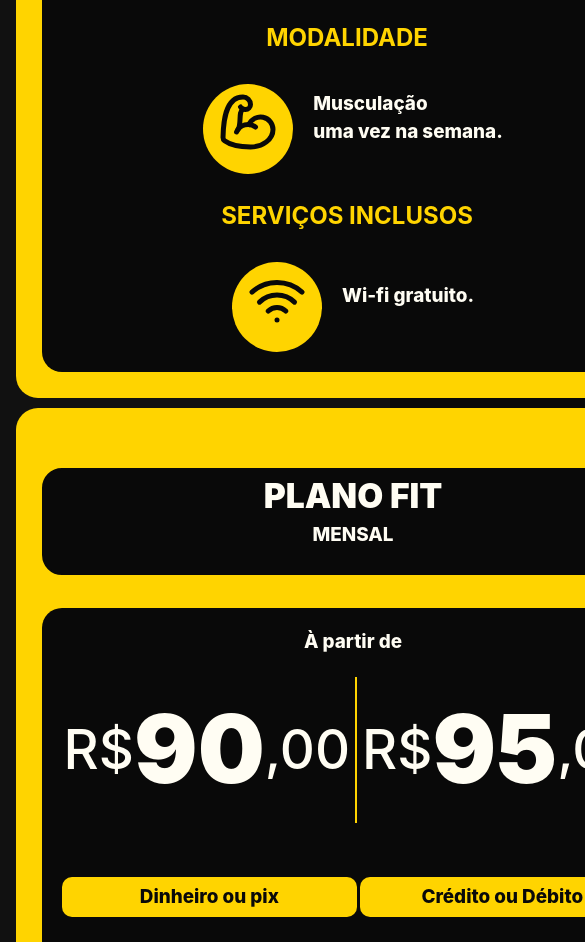
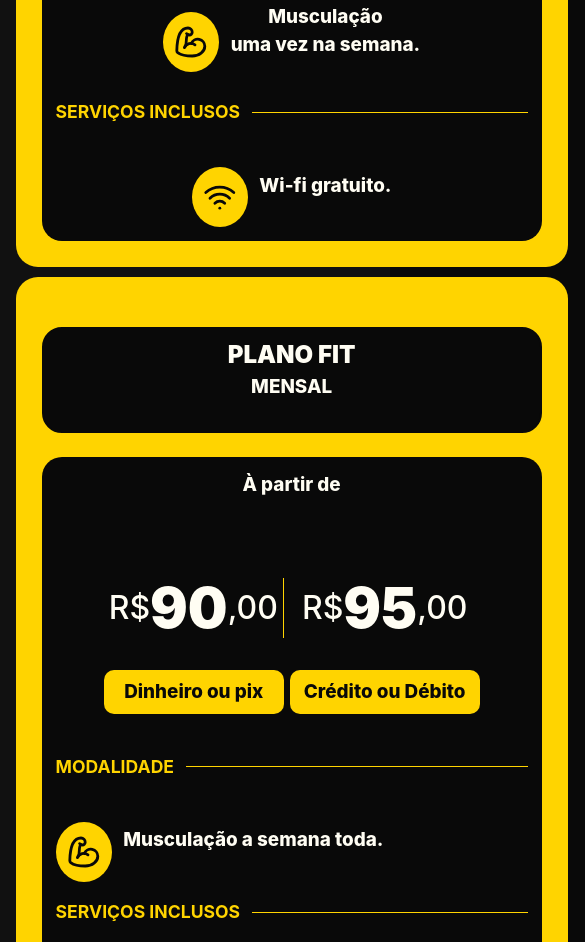
Before and after one commit to felipereira1890-debug/Landingpagesusifit, a plain HTML site: page index.html in a window 390 px wide. Shown: the part 8582-9524 px from the top of the page, 585 px wide, since content can reach past the window. Drawn offline with Linux system fonts and the light colour scheme.

Commit message:
resolvendo a responsividade

```diff
--- a/style.css
+++ b/style.css
@@ -547,178 +547,161 @@ a {
 
 .plans {
   background: #111;
+  padding: clamp(1.5rem, 5vw, 4rem) clamp(1rem, 4vw, 3rem);
 }
 
-
+/* 2 colunas no desktop, 1 no mobile, sem media query */
 .cardsplans {
   display: grid;
-  grid-template-columns:  1fr 1fr 1fr;
-  gap: 10px;
+  grid-template-columns: repeat(auto-fit, minmax(min(100%, 340px), 1fr));
+  gap: clamp(10px, 2vw, 20px);
   text-align: center;
-
+  max-width: 1200px;
+  margin-inline: auto;
 }
 
 .titleplans {
   background: var(--black);
-  font-size: 2.1rem;
+  font-size: clamp(1.5rem, 5vw, 2.1rem);
   color: var(--white);
   font-weight: 900;
   border-radius: 20px;
   border: 2px solid var(--black);
-  padding: 1px;
+  padding: 8px;
 }
 
-.cardssec{
-
+.cardssec {
   background: var(--black);
   border-radius: 20px;
   color: var(--white);
   text-align: center;
-  min-width: auto;
-  justify-content: center;
-  align-items: center;
-  padding: 20px;
-
+  padding: clamp(14px, 3vw, 20px);
+  min-width: 0; /* evita estourar dentro do grid */
 }
 
-.price{
+.price {
   color: var(--white);
-  font-size: 5.9rem;
+  font-size: clamp(3.5rem, 13vw, 5.9rem);
   font-weight: 900;
+  line-height: 1;
 }
 
-.pricesec{
+.pricesec {
   color: var(--white);
-  font-size: 3.9rem;
+  font-size: clamp(2.2rem, 8vw, 3.9rem);
   font-weight: 700;
-  margin-top: -20px;
+  line-height: 1;
   display: flex;
   justify-content: center;
   align-items: center;
-
 }
 
-.topic{
-  font-size: 1.5rem;
+.topic {
+  font-size: clamp(1.1rem, 3.6vw, 1.5rem);
   color: var(--yellow);
   display: flex;
-  align-items: center; /* Centraliza a linha verticalmente com o texto */
+  align-items: center;
   gap: 12px;
-  text-align: justify;
+  text-align: left;
 }
 
 .topic::after {
-  content: ""; /* Obrigatório para o pseudo-elemento aparecer */
-  flex: 1; /* Faz a linha ocupar todo o espaço restante */
-  height: 1px; /* Espessura do risco */
-  background-color: var(--yellow); /* Cor do risco */
+  content: "";
+  flex: 1;
+  height: 1px;
+  background-color: var(--yellow);
 }
 
-.topicsec{
+.topicsec {
   color: var(--white);
-  font-size: 1.2rem;
-  font-weight: 100;
-  margin-top: -20px;
+  font-size: clamp(1rem, 3vw, 1.2rem);
+  font-weight: 300;
   display: flex;
-  justify-content: end;
+  justify-content: flex-end;
   align-items: center;
-  text-align: justify;
-
-
+  text-align: right;
 }
 
-.countainertopic{
+.countainertopic,
+.countainertopic2 {
   display: flex;
-  justify-content: space-between;
   align-items: center;
-  gap: 20px;
-  margin-top: -20px;
+  gap: clamp(10px, 3vw, 20px);
+  flex-wrap: wrap; /* quebra linha em vez de estourar */
 }
 
-.countainertopic2{
-  display: flex;
-  align-items: center;
-  justify-content: start;
-  gap: 20px;
-  margin-top: -20px;
-}
+.countainertopic  { justify-content: space-between; }
+.countainertopic2 { justify-content: flex-start; }
 
-.iconbox{
+.iconbox {
   border-radius: 50%;
   background: var(--yellow);
-  width: 90px;
-  height: 90px;
+  width: clamp(56px, 14vw, 90px);
+  aspect-ratio: 1;
+  flex-shrink: 0; /* não amassa o círculo */
   display: flex;
   justify-content: center;
   align-items: center;
-
 }
 
-.iconplans{
-  min-width: 80px;
+.iconplans {
+  width: 60%;
+  min-width: 0;
   color: var(--black);
-  margin-top: -15px;
-  display: flex;
-  justify-content: center;
-  align-items: flex-end;
-
-
-}
-
-.pricemensal{
-  color: var(--white);
-  margin-top: -20px;
-  display: flex;
-  justify-content: center;
-  flex-direction: row;
-  align-items: center;
-  gap: 3px;
-
-}
-
-.pricesecm1{
-
-  color: var(--white);
-  font-size: 3.4rem;
-  font-weight: 500;
-  margin-top: -5px;
-  padding: 2px;
-  padding-right: 5px;
   display: flex;
   justify-content: center;
   align-items: center;
-  text-align: justify;
-  border-right: 2px solid var(--yellow);
-
 }
 
+.iconplans svg,
+.iconplans img {
+  width: 100%;
+  height: auto;
+}
 
-.pricesecm{
-
+.pricemensal {
   color: var(--white);
-  font-size: 3.4rem;
-  font-weight: 500;
-  padding: 2px;
-  margin-top: -5px;
   display: flex;
   justify-content: center;
   align-items: center;
-  text-align: justify;
-
+  flex-wrap: wrap;
+  gap: 6px;
 }
 
+.pricesecm1,
+.pricesecm {
+  color: var(--white);
+  font-size: clamp(2rem, 7vw, 3.4rem);
+  font-weight: 500;
+  line-height: 1;
+  padding: 2px 5px;
+  display: flex;
+  justify-content: center;
+  align-items: center;
+}
 
+.pricesecm1 {
+  border-right: 2px solid var(--yellow);
+}
 
-.opcoes{
+.opcoes {
   background: var(--yellow);
   color: var(--black);
   border-radius: 10px;
-  font-size: 1.2rem;
-  font-weight: 100;
+  font-size: clamp(1rem, 3vw, 1.2rem);
+  font-weight: 400;
   display: flex;
   justify-content: center;
   align-items: center;
-  height: 40px;
+  min-height: 44px; /* boa área de toque */
+  padding: 8px 14px;
+}
+
+/* Ajustes finos para celular pequeno */
+@media (max-width: 480px) {
+  .countainertopic { justify-content: center; text-align: center; }
+  .topicsec { justify-content: center; text-align: center; }
+  .pricesecm1 { border-right-width: 1px; }
 }
 
 
```
